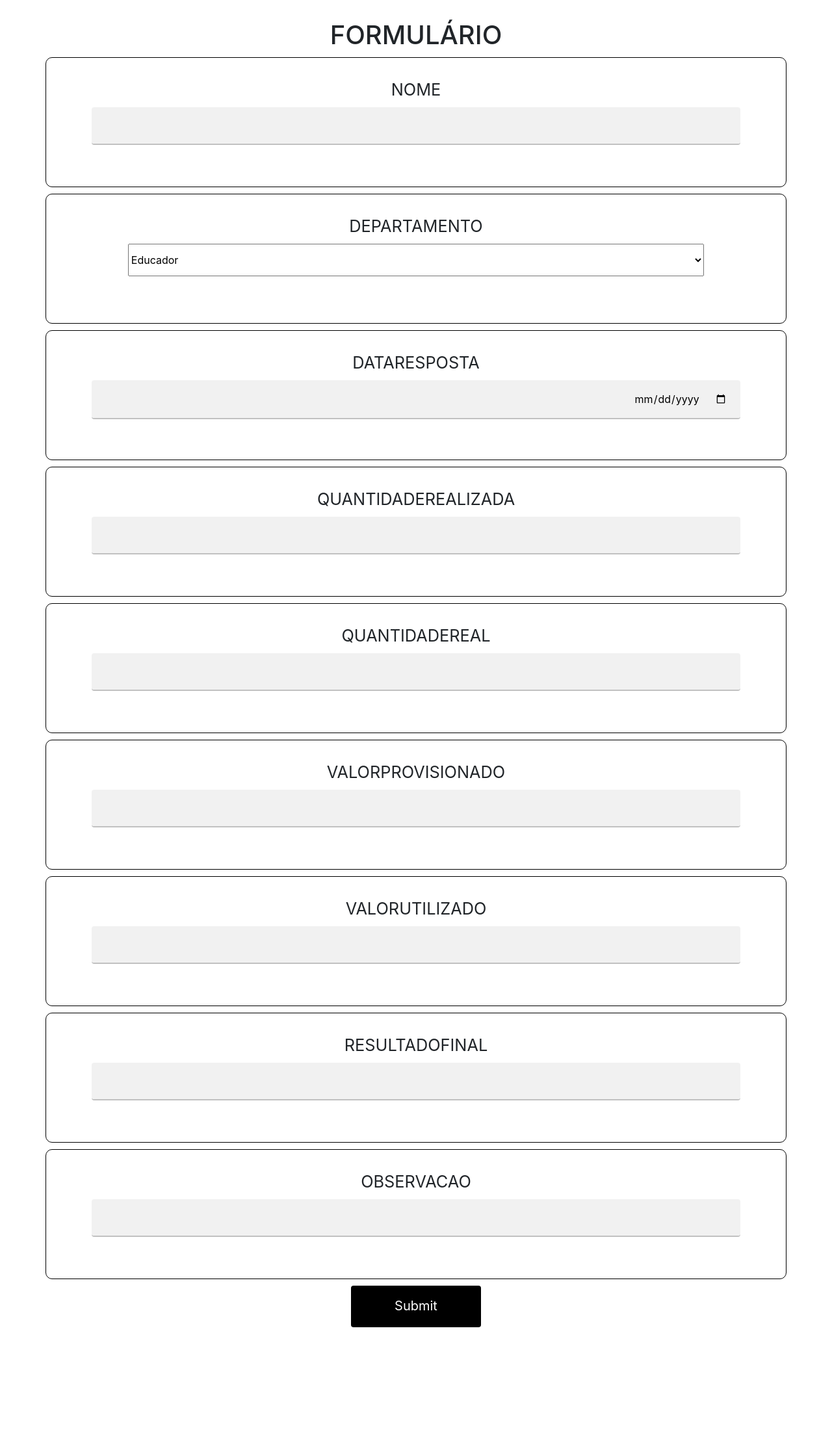
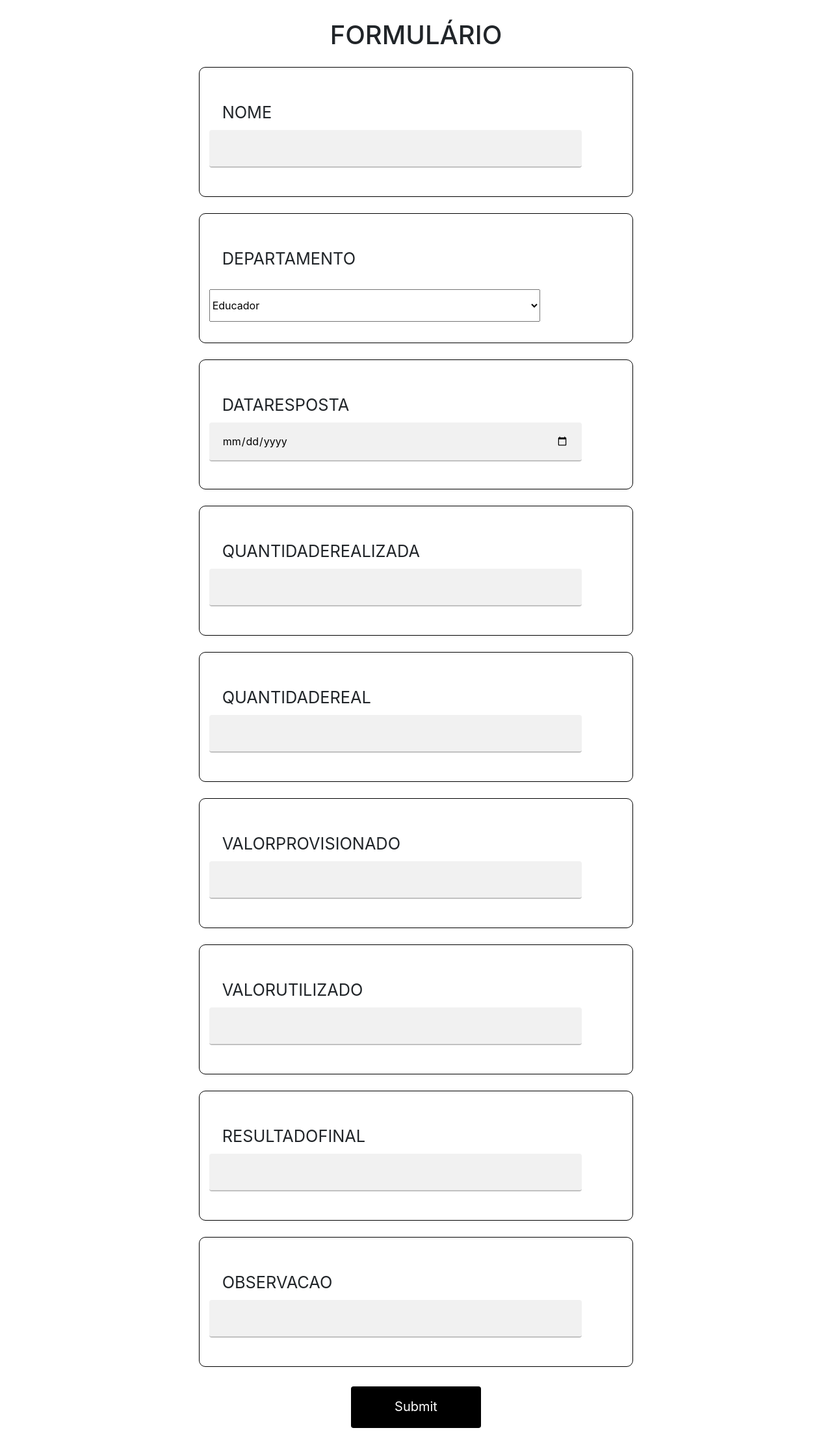
Before and after one commit to eduardo8457/form-in-flask-Mysql, a Flask app: template templates/index.html in a window 1280 px wide. Shown: the whole page at 65% size. Before the commit the page ends 2042 px from the top, so only its background shows below. Run offline with Flask 2, Linux system fonts and the light colour scheme; the template is opened without the code that fills it, so the values that code supplies are empty; some libraries are stand-ins or nearby versions.

Commit message:
Adicionar novos ajustes html e css

```diff
--- a/static/estilo.css
+++ b/static/estilo.css
@@ -1,11 +1,11 @@
-body{
-    background-color:lightcyan;
-    font-family: Roboto,RobotoDraft,Helvetica,Arial,sans-serif;
+            body {
+            background-color: lightcyan;
+            font-family: Roboto, RobotoDraft, Helvetica, Arial, sans-serif;
             margin: 0;
             padding: 0;
         }
 
-h1{
+        h1 {
             margin: 0;
             padding: 0;
             text-align: center;
@@ -14,21 +14,21 @@ h1{
             font-size: 48px;
         }
 
-.primary-div{
-    padding: 20px ;
-
+        .primary-div {
+            padding: 20px;
             margin: 20px;
             height: 1000px;
             margin-top: 10px;
+            display: flex;
+            justify-content: center ;
         }
 
-div{
+        div {
             margin: 20px;
             ;
-
         }
 
-input{
+        input {
             width: 90%;
             padding: 16px 20px;
             border: none;
@@ -37,44 +37,41 @@ input{
             box-sizing: border-box;
             outline: none;
             font-size: 24px;
-    border-bottom: 2px solid rgba(0,0,0,.2);
+            border-bottom: 2px solid rgba(0, 0, 0, .2);
+            margin-top: 20px;
         }
 
-
-.button{
+        .button {
             width: 200px;
             background-color: black;
             color: white;
             font-size: 15pt;
+            margin: 20px;
         }
 
-label{
+        label {
             font-size: 19pt;
             text-transform: uppercase;
             display: flex;
-    justify-content: flex-start;
+            justify-content: start;
             margin: 20px;
-
+            margin-top: 40px;
         }
 
-.container{
+        .container {
             border: 1px solid black;
             background-color: white;
             margin: 10px;
             padding: 10px;
             border-radius: 10px;
+            width: 600px;
+            height: 200px;
+            margin-top: 25px;
+        }
+
+        .select1 {
             width: 80%;
-    height: 200px;
-
+            height: 50px;
+            margin-top:20px ;
 
         }
-
-.select{
-    display: flex;
-    justify-content: flex-end;
-    margin-bottom: 10px;
-}
-.select1{
-    width: 80%;
-    height: 50px;
-}
--- a/templates/index.html
+++ b/templates/index.html
@@ -1,5 +1,6 @@
 <!DOCTYPE html>
 <html lang="pt-br">
+
 <head>
     <meta charset="UTF-8">
     <meta name="viewport" content="width=device-width, initial-scale=1.0">
@@ -9,11 +10,12 @@
     <!-- <link href="https://stackpath.bootstrapcdn.com/bootstrap/4.4.1/css/bootstrap.min.css" rel="stylesheet"> -->
     <title>Formulário</title>
 </head>
+
 <body>
 
     <div class="primary-div">
         <form method="POST" action="" class="form1">
-            <center id="center">
+
             <h1>FORMULÁRIO</h1>
             <div class="container">
                 <label for="">nome</label>
@@ -22,11 +24,11 @@
 
             <div class="container">
                 <label for="">Departamento</label>
-                    <select id = "myList" name="Departamento" class="select1">
-                        <option value = "1">Educador</option>
-                        <option value = "2">Desenvolvedor</option>
-                        <option value = "3">Taxista</option>
-                        <option value = "4">Jogador</option>
+                <select id="myList" name="Departamento" class="select1">
+                        <option value="1">Educador</option>
+                        <option value="2">Desenvolvedor</option>
+                        <option value="3">Taxista</option>
+                        <option value="4">Jogador</option>
                     </select> <br>
             </div>
 
@@ -64,15 +66,14 @@
                 <label for="">Observacao</label>
                 <input type="text" textarea="30" name="obs" class="select">
             </div>
+            <center>
+                <input type="submit" class="button">
+            </center>
 
-             <input type = "submit" class="button">
-
-
-
-            </center>
 
 
         </form>
     </div>
 </body>
-</html>
+
+</htm
```
Lines whose indentation alone changed are shown as unchanged.
